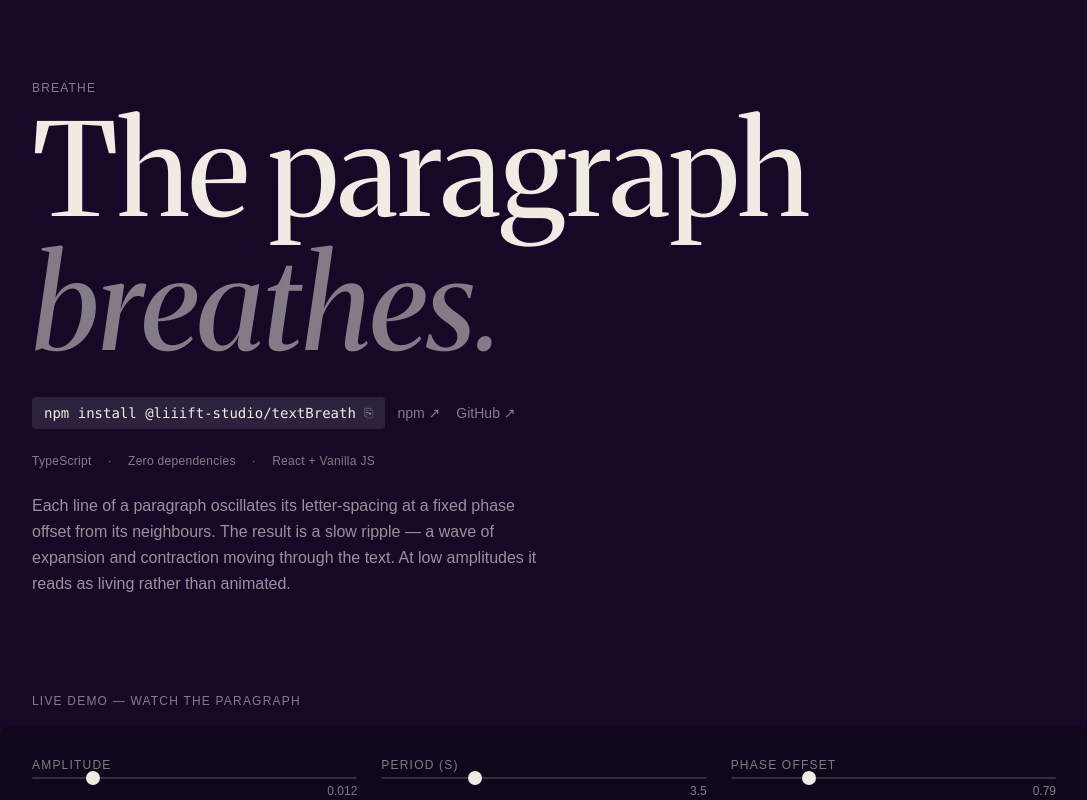
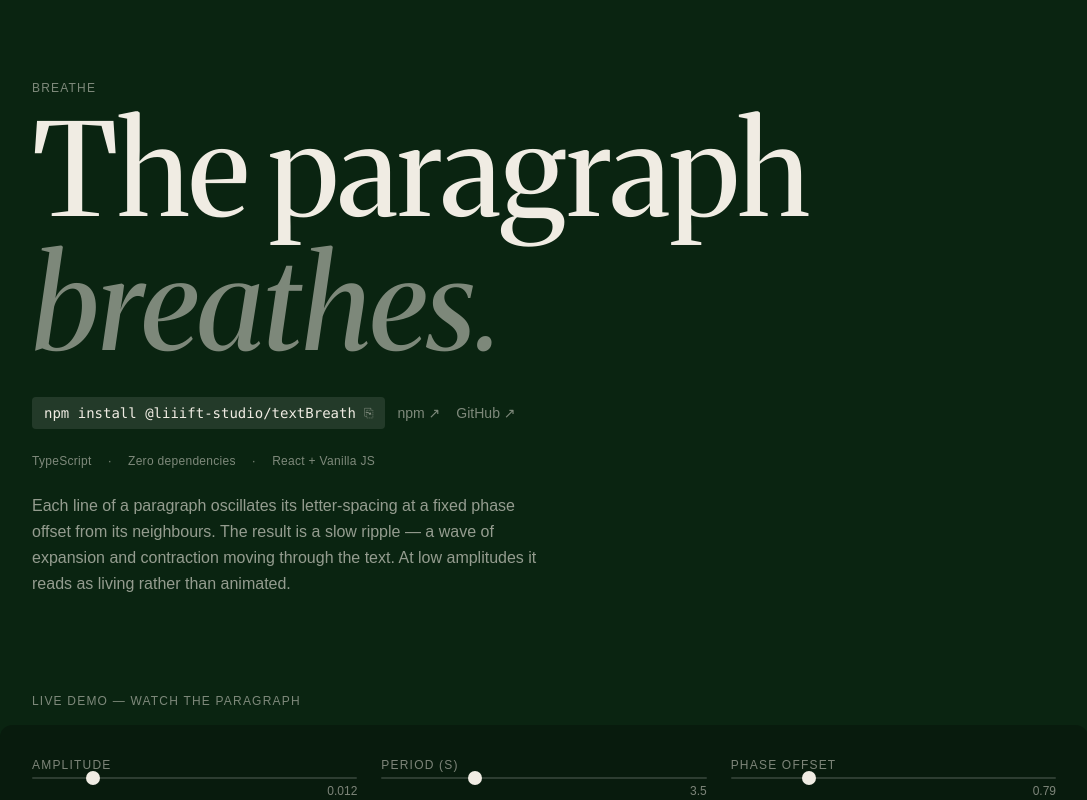
Before and after one commit to Liiift-Studio/TextBreath, a Next.js app in the folder site/: page / in a window 1280 px wide. Shown: the top 800 px of the page, without its empty margins (96-1183 px from the left). Built offline with nearby package versions, Linux system fonts and the light colour scheme.

Commit message:
Set unique hue background (hue slot system, 45° spacing)

```diff
--- a/site/src/app/globals.css
+++ b/site/src/app/globals.css
@@ -17,9 +17,9 @@
 }
 
 :root {
-	--background: #160927;
+	--background: hsl(135, 55%, 9%); /* hue 135° */
 	--foreground: #f0ece3;
-	--btn-bg: #2d2240;
+	--btn-bg: hsl(135, 32%, 17%);
 	--font-sans: sans-serif;
 	--font-merriweather: "Merriweather";
 }
```
